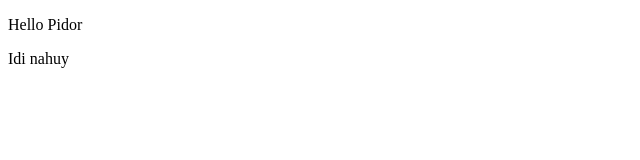
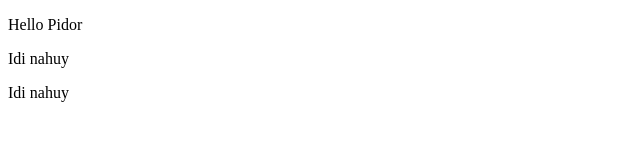
Before and after one commit to okniazik/git_lessons, a plain HTML site: page index.html in a window 1280 px wide. Shown: the full height of the page, 0-640 px from the left. Drawn offline with Linux system fonts and the light colour scheme.

Commit message:
Third commit

```diff
--- a/index.html
+++ b/index.html
@@ -8,5 +8,5 @@
 <body>
 <p>Hello Pidor</p>
 <p>Idi nahuy</p>
-</body>
+<p>Idi nahuy</p>
 </html>
```
